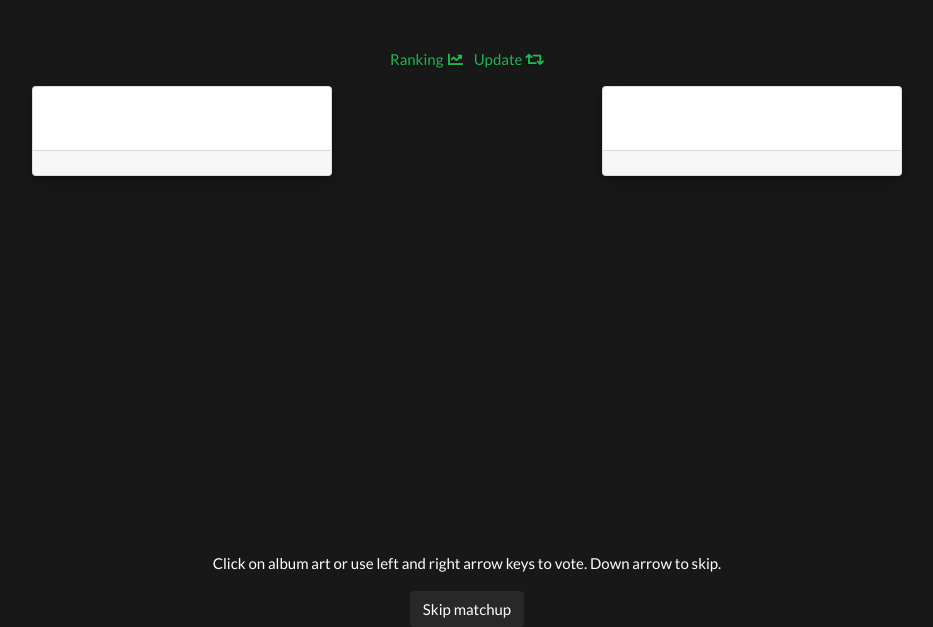
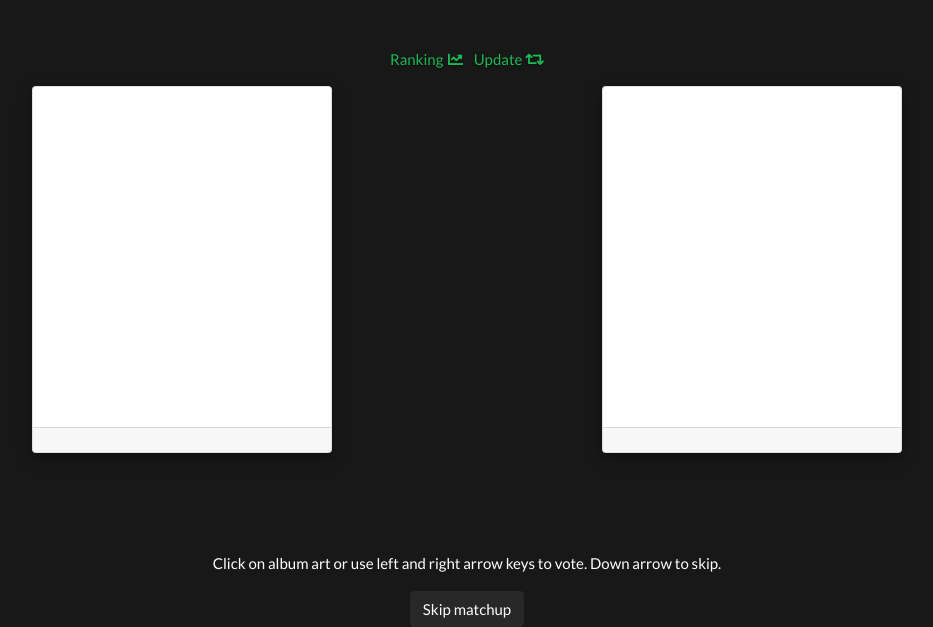
Before and after one commit to livingag/songmash, a Flask app: template templates/voting.html in a window 1280 px wide. Shown: the part 71-698 px from the top of the page, without its empty margins (173-1106 px from the left). Run offline with Flask 2, Linux system fonts and the light colour scheme; the template is opened without the code that fills it, so the values that code supplies are empty; some libraries are stand-ins or nearby versions.

Commit message:
update README and provide min height for voting box art

```diff
--- a/templates/voting.html
+++ b/templates/voting.html
@@ -10,6 +10,7 @@ a:hover img {
 img.card-img-top {
     padding: 5px;
     max-width: 300px;
+    min-height: 300px;
 }
 .bs-docs-section {
     margin-top: 2vh;
```
Also changed, not shown: README.md, static/example.png (added), static/plot.png (added).
